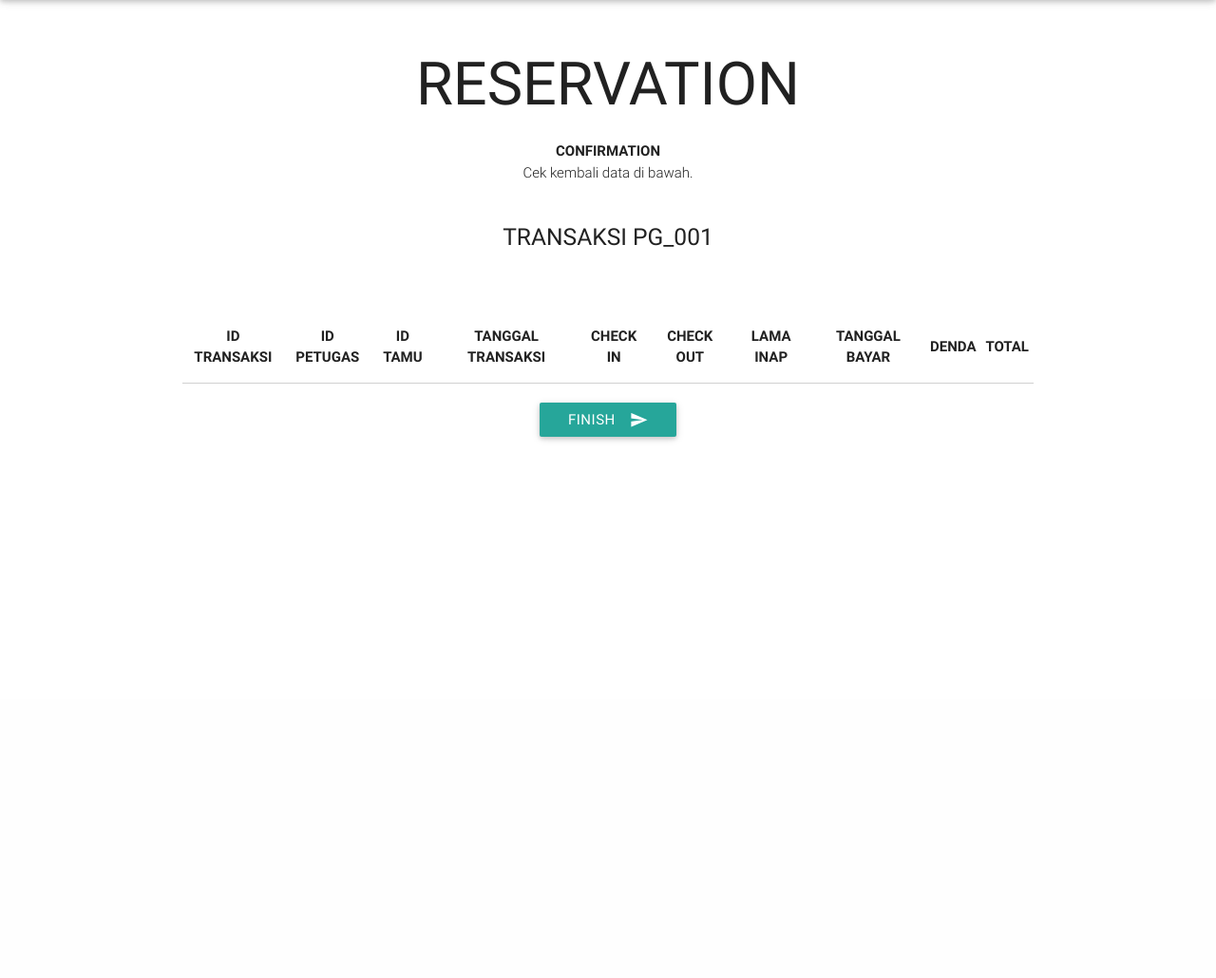
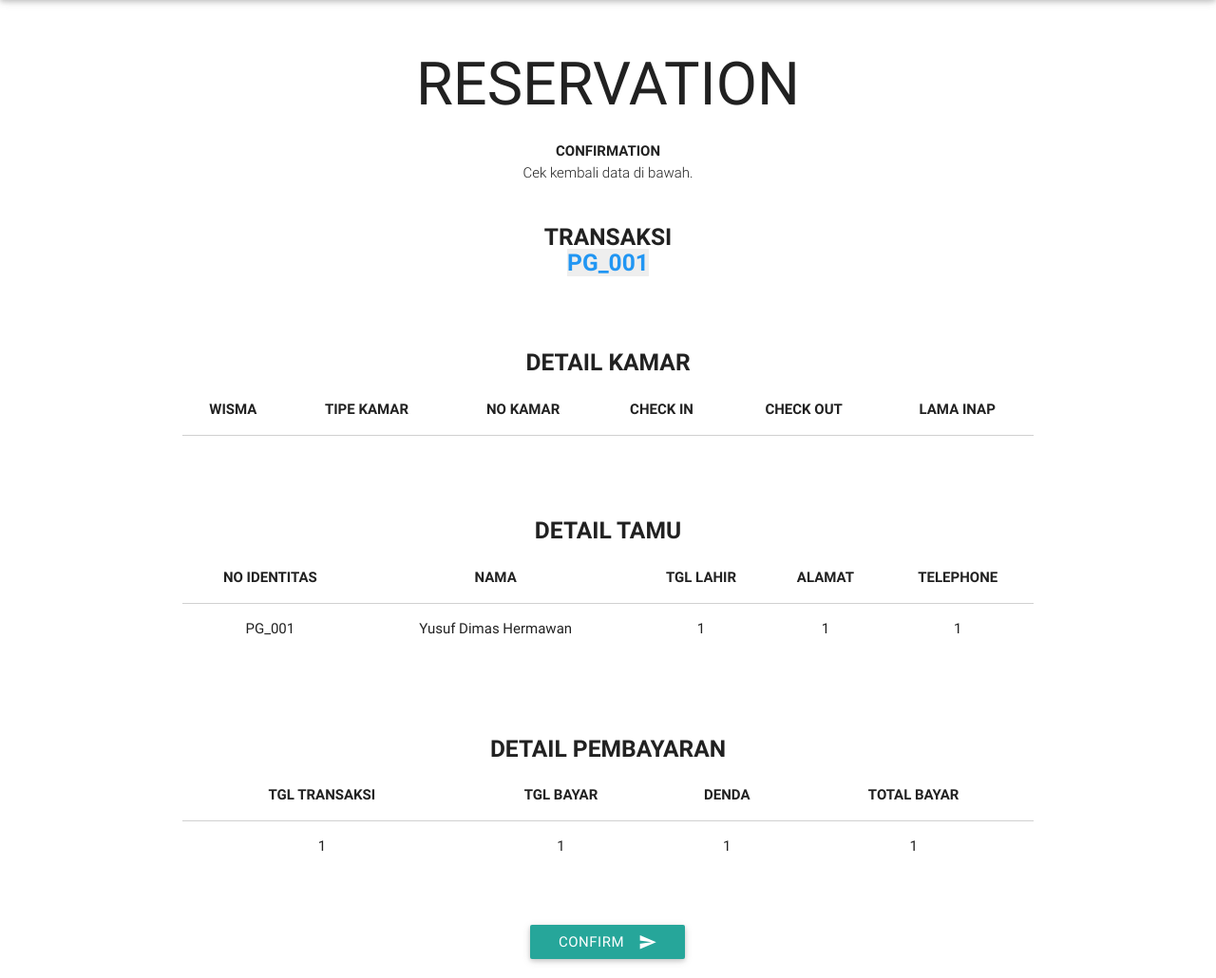
Before and after one commit to njiipanji/finalproject_sbd, a PHP site: page /finalproject_sbd/reservation_final.php in a window 1280 px wide. Shown: the part 64-1094 px from the top of the page at 95% size. Before the commit the page ends 529 px from the top, so only its background shows below. Run offline with PHP 8.4, Linux system fonts and the light colour scheme; a user stored in the database is signed in; data comes from the database, SQL or seed files in the repository; data that the repository does not hold is empty; some libraries are stand-ins or nearby versions.

Commit message:
add confirmation table, sebelum dimasukin ke database

```diff
--- a/reservation_final.php
+++ b/reservation_final.php
@@ -1,10 +1,12 @@
 <?php
 	session_start();
 	include "connect.php";
-	$query = "select *
-			  from transaksi_sewa_kamar
-			  where id_transaksi='".$_SESSION['idtransaksi']."'";
-	$trans = $conn->query($query)->fetchAll();
+	$query = "select w.nama_wisma, jk.nama_jenis_kamar
+			  from kamar k, wisma w, jenis_kamar jk
+			  where k.no_kamar='".$_SESSION['no_kamar']."' and
+			  		k.id_wisma=w.id_wisma and
+			  		k.id_jenis_kamar=jk.id_jenis_kamar";
+	$rooms = $conn->query($query)->fetchAll();
 ?>
 
 <!DOCTYPE html>
@@ -49,52 +51,36 @@
 					<br>
 					<h1>RESERVATION</h1>
 					<p class="center-align light"><b>CONFIRMATION</b><br>Cek kembali data di bawah.</p>
+					<h5 class="center-align"><br><b>TRANSAKSI<br><b class='blue-text grey lighten-3'><?php echo $_SESSION['id_transaksi']?></b></b></h5>
 				</div>
 			</div>
 			<div class="container">
 				<div class="row">
-					<div class="col s12 m12 l12">
-						<div id="input" class="section scrollspy">
-							<div class="row">
-								<h5 class="center-align">TRANSAKSI <?php echo $_SESSION['idtransaksi'];?> </h5>
-							</div>
-						</div>
-					</div>
-				</div>
-			</div>
-			<div class="container">
-				<div class="row">
-					<div class="col s12 m12 offset-m2 l12">
+					<h5><br></h5>
+					<h5 class="center-align"><br><b>DETAIL KAMAR<br></b></h5>
+					<div class="col s12 offset-s2 m12 offset-m2 l12">
 						<table class="centered responsive-table highlight">
 							<thead>
 								<tr>
-									<th>ID TRANSAKSI</th>
-									<th>ID PETUGAS</th>
-									<th>ID TAMU</th>
-									<th>TANGGAL TRANSAKSI</th>
+									<th>WISMA</th>
+									<th>TIPE KAMAR</th>
+									<th>NO KAMAR</th>
 									<th>CHECK IN</th>
 									<th>CHECK OUT</th>
 									<th>LAMA INAP</th>
-									<th>TANGGAL BAYAR</th>
-									<th>DENDA</th>
-									<th>TOTAL</th>
 								</tr>
 							</thead>
 							<tbody>
 								<?php
-									foreach ((array)$trans as $tran) {
+									foreach ((array)$rooms as $room) {
 										?>
 										<tr>
-											<td><?php echo $tran['ID_TRANSAKSI']?></td>
-											<td><?php echo $tran['ID_PETUGAS']?></td>
-											<td><?php echo $tran['ID_TAMU']?></td>
-											<td><?php echo $tran['TGL_TRANSAKSI']?></td>
-											<td><?php echo $tran['TGL_CHECKIN']?></td>
-											<td><?php echo $tran['TGL_CHECKOUT']?></td>
-											<td><?php echo $tran['LAMA_INAP']?></td>
-											<td><?php echo $tran['TGL_BAYAR']?></td>
-											<td><?php echo $tran['DENDA']?></td>
-											<td><?php echo $tran['TOTAL']?></td>
+											<td><?php echo $room['NAMA_WISMA']?></td>
+											<td><?php echo $room['NAMA_JENIS_KAMAR']?></td>
+											<td><?php echo $_SESSION['no_kamar']?></td>
+											<td><?php echo $_SESSION['tgl_checkin']?></td>
+											<td><?php echo $_SESSION['tgl_checkout']?></td>
+											<td><?php echo $_SESSION['lama_inap']?></td>
 										</tr>
 										<?php
 									}
@@ -104,11 +90,71 @@
 					</div>
 				</div>
 			</div>
+
 			<div class="container">
 				<div class="row">
-					<form action="reservation_success.php">
+					<h5><br></h5>
+					<h5 class="center-align"><br><b>DETAIL TAMU<br></b></h5>
+					<div class="col s12 offset-s2 m12 offset-m2 l12">
+						<table class="centered responsive-table highlight">
+							<thead>
+								<tr>
+									<th>NO IDENTITAS</th>
+									<th>NAMA</th>
+									<th>TGL LAHIR</th>
+									<th>ALAMAT</th>
+									<th>TELEPHONE</th>
+								</tr>
+							</thead>
+							<tbody>
+								<tr>
+									<td><?php echo $_SESSION['id_tamu']?></td>
+									<td><?php echo $_SESSION['nama_tamu']?></td>
+									<td><?php echo $_SESSION['ttl_tamu']?></td>
+									<td><?php echo $_SESSION['alamat_tamu']?></td>
+									<td><?php echo $_SESSION['telp_tamu']?></td>
+								</tr>
+							</tbody>
+						</table>
+					</div>
+				</div>
+			</div>
+
+
+			<div class="container">
+				<div class="row">
+					<h5><br></h5>
+					<h5 class="center-align"><br><b>DETAIL PEMBAYARAN<br></b></h5>
+					<div class="col s12 offset-s2 m12 offset-m2 l12">
+						<table class="centered responsive-table highlight">
+							<thead>
+								<tr>
+									<th>TGL TRANSAKSI</th>
+									<th>TGL BAYAR</th>
+									<th>DENDA</th>
+									<th>TOTAL BAYAR</th>
+								</tr>
+							</thead>
+							<tbody>
+								<tr>
+									<td><?php echo $_SESSION['tgl_transaksi']?></td>
+									<td><?php echo $_SESSION['tgl_bayar']?></td>
+									<td><?php echo $_SESSION['denda']?></td>
+									<td><?php echo $_SESSION['total_bayar']?></td>
+								</tr>
+							</tbody>
+						</table>
+					</div>
+				</div>
+			</div>
+
+
+			<div class="container">
+				<div class="row">
+					<h5><br></h5>
+					<form action="reservation_confirm.php">
 						<div class="col s12 m12 l12 center">
-							<button class="btn waves-effect waves-light" type="submit">FINISH
+							<button class="btn waves-effect waves-light" type="submit">CONFIRM
 								<i class="material-icons right">send</i>
 							</button>
 						</div>
```
